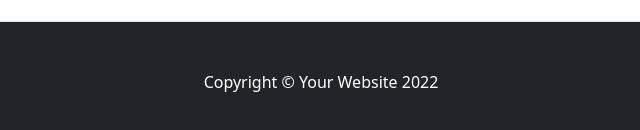
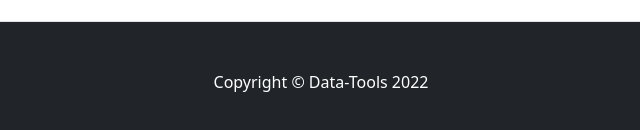
Before and after one commit to datayako/web, a plain HTML site: page index.html in a window 1280 px wide. Shown: the part 1270-1400 px from the top of the page, 319-959 px from the left. Drawn offline with nearby package versions, Linux system fonts and the light colour scheme.

Commit message:
ch(footers)

```diff
--- a/index.html
+++ b/index.html
@@ -85,7 +85,7 @@
 
         <!-- Footer-->
         <footer class="py-5 bg-dark">
-            <div class="container px-5"><p class="m-0 text-center text-white">Copyright &copy; Your Website 2022</p></div>
+            <div class="container px-5"><p class="m-0 text-center text-white">Copyright &copy; Data-Tools 2022</p></div>
         </footer>
         <!-- Bootstrap core JS-->
         <script src="https://cdn.jsdelivr.net/npm/bootstrap@5.1.3/dist/js/bootstrap.bundle.min.js"></script>
```
